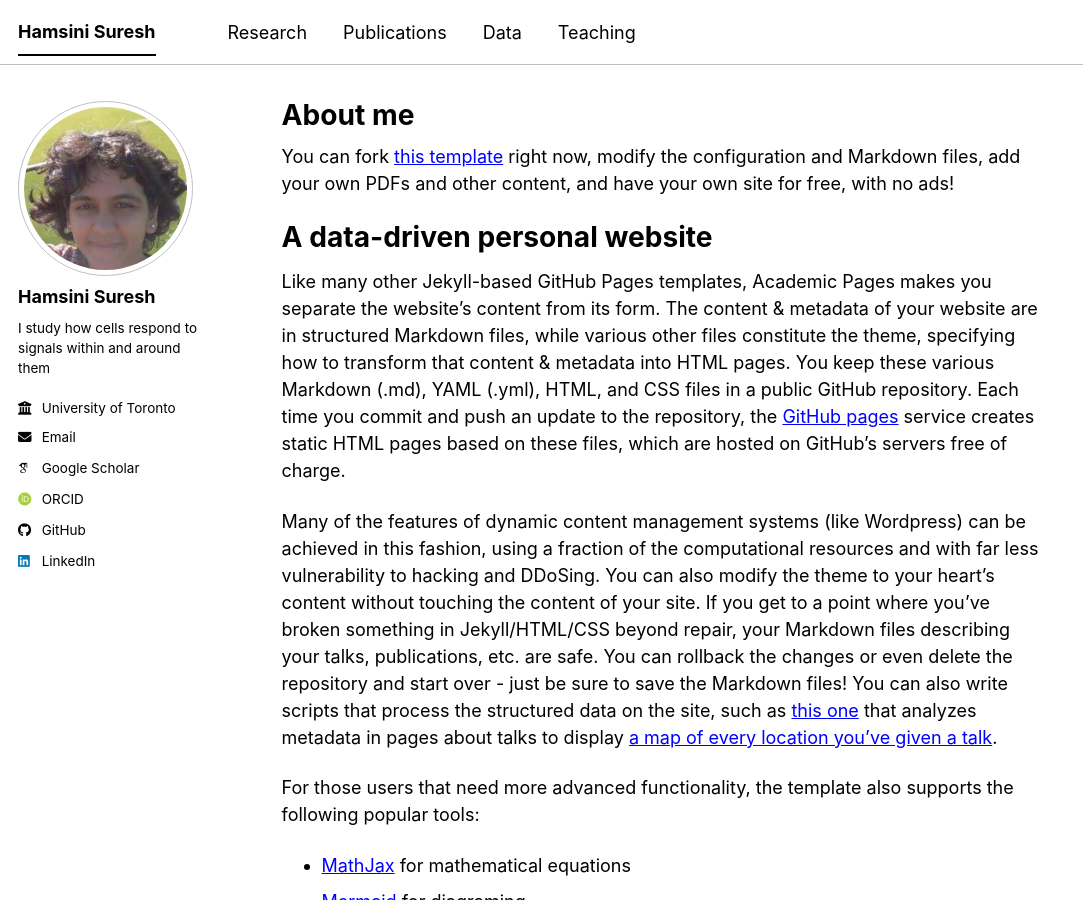
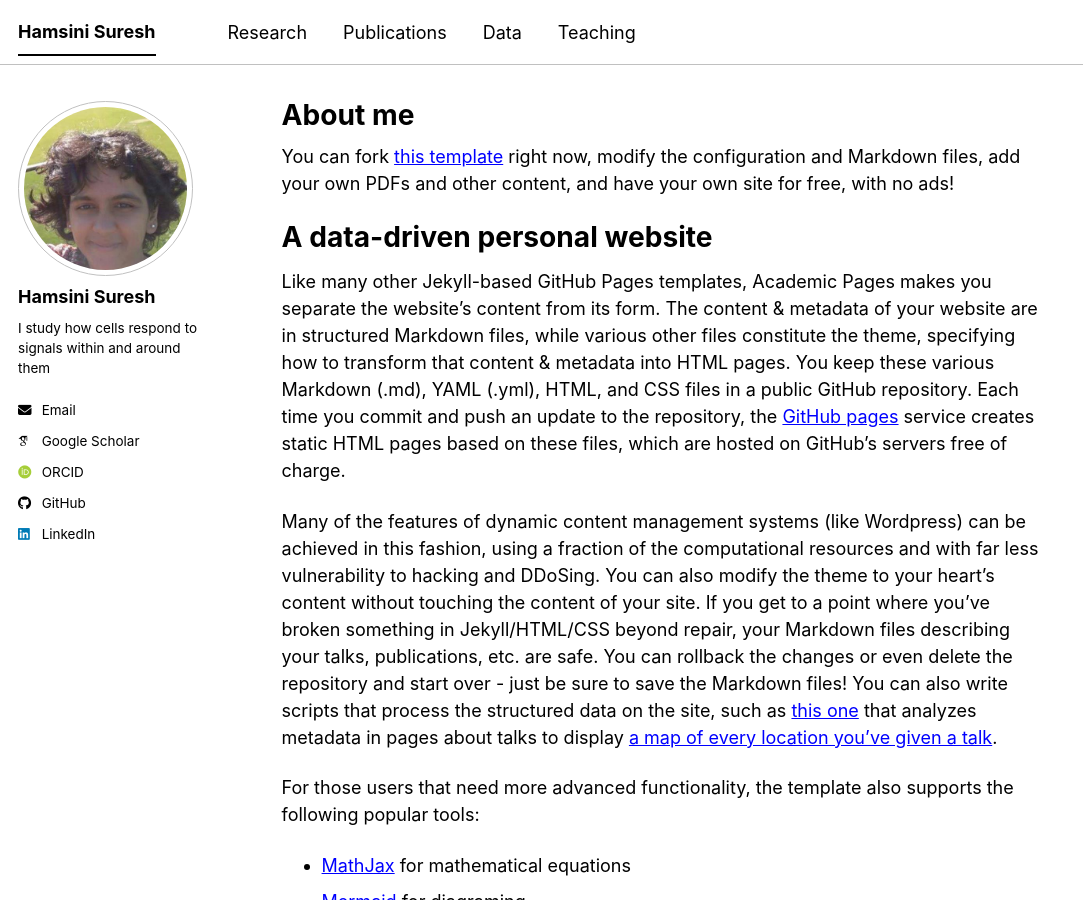
Before and after one commit to hamsinisuresh/hamsinisuresh.github.io, a Jekyll site: the page built from _pages/about.md, in a window 1280 px wide and 900 px high. Shown: the whole window, without its empty margins (0-1083 px from the left). Built offline with Jekyll 4.4.1, drawn with Linux system fonts in a browser that asks for light colours; some web fonts are replaced; a script bundle is joined from its source files by our own code; library files that are not in the unit come from our copies; a file with an impossible date is left out.

Commit message:
Update _config.yml

```diff
--- a/_config.yml
+++ b/_config.yml
@@ -28,7 +28,7 @@ author:
   pronouns         : # example: "she/her"
   bio              : "I study how cells respond to signals within and around them"
   # location         : "India"
-  employer         : "University of Toronto"
+  # employer         : "University of Toronto"
   uri              : # URL
   email            : "hamsinisuresh6@gmail.com"
 
```
